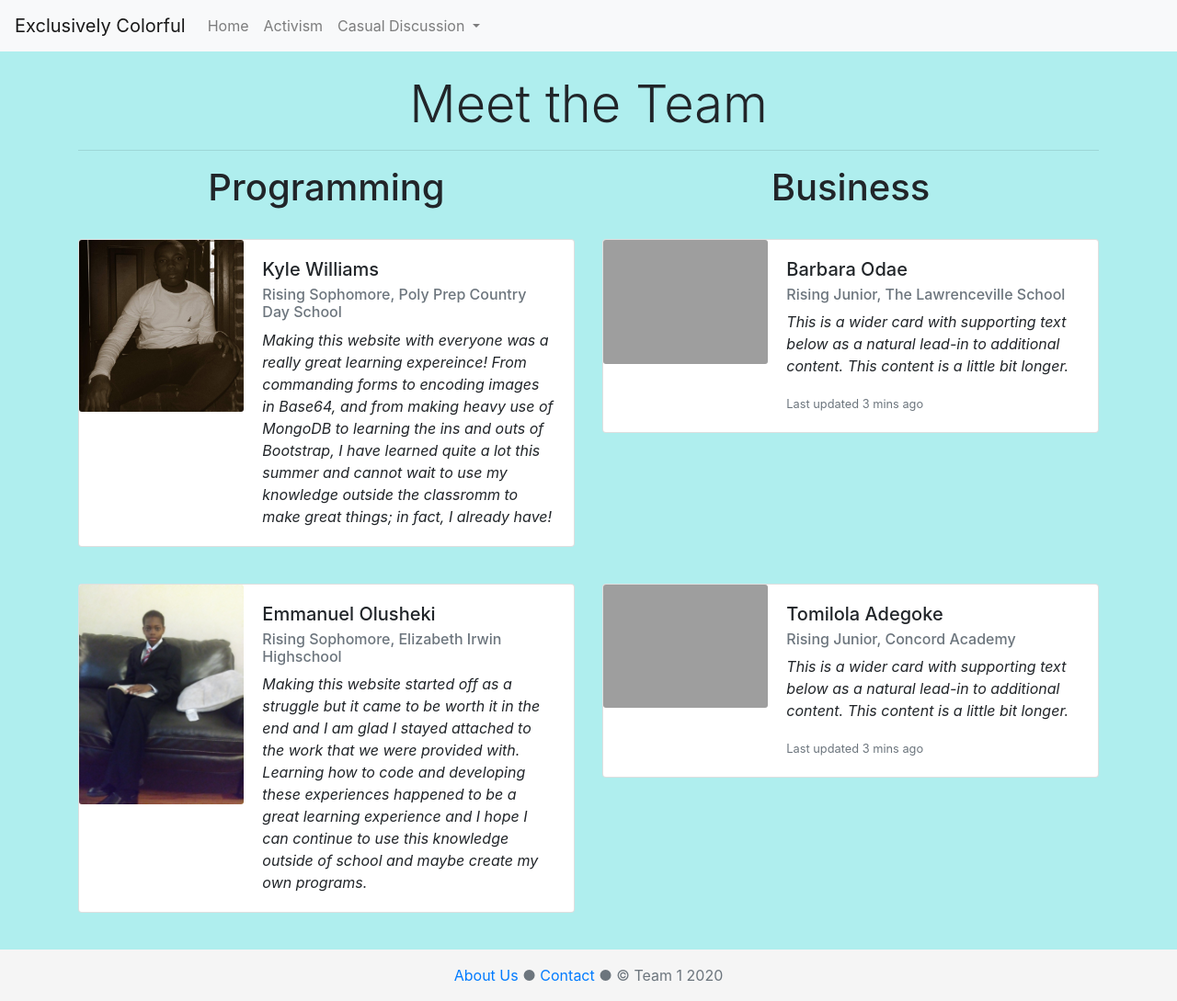
After one commit to SuperSonicHub1/exclusively-colorful, a Flask app: page /about in a window 1280 px wide. The commit adds this page. Shown: the whole page at 92% size. Run offline with Flask 2, Linux system fonts and the light colour scheme; parts of the project's set-up code (start-up, migrations or seed data) failed here and were passed over; some libraries are stand-ins or nearby versions; grey boxes are pictures that could not be loaded.

Commit message:
MVP created!

```diff
--- a/main.py
+++ b/main.py
@@ -1,7 +1,7 @@
-from flask import Flask, render_template, flash, request, redirect, url_for
+from flask import Flask, render_template, request, redirect, url_for
 from flask_pymongo import PyMongo
 from bson.objectid import ObjectId
-from model import validate_image, schools
+from model import validate_image, schools, topics
 from datetime import datetime
 import os
 import base64
@@ -16,55 +16,68 @@ mongo = PyMongo(app)
 # Index
 @app.route('/')
 def index():
-  return render_template('index.html', path=request.path)
+  return render_template('index.html', path=request.path, topics=topics())
 
+# About Us
+@app.route('/about')
+def about():
+  return render_template('about.html')
 
 # Activism
 @app.route('/activism')
 def activism():
-  return render_template('activism/index.html', path=request.path, posts=mongo.db.activism.find({}))
+  return render_template('activism/index.html', path=request.path, posts=mongo.db.activism.find({}), topics=topics())
 
 @app.route('/activism/create')
 def createActivism():
-  return render_template('activism/create.html',schools=schools())
+  return render_template('activism/create.html', path=request.path, schools=schools(), topics=topics())
 
 @app.route('/activism/post/<objectID>')
 def postActivism(objectID):
-  return render_template('activism/post.html', post=mongo.db.activism.find_one_or_404({'_id': ObjectId(objectID)}))
+  return render_template('activism/post.html', path=request.path, post=mongo.db.activism.find_one_or_404({'_id': ObjectId(objectID)}), topics=topics())
 
 @app.route('/activism/render', methods=["POST"])
 def renderActivism():
+  image = ''
   uploaded_file = request.files['image']
   if uploaded_file.filename != '' and \
     os.path.splitext(uploaded_file.filename)[1] not in ALLOWED_EXTENSIONS and \
     os.path.splitext(uploaded_file.filename)[1] == validate_image(uploaded_file.stream):
     image = base64.b64encode(uploaded_file.read()).decode('ascii', 'strict')
+    image_format=validate_image(uploaded_file.stream)
   else:
     image = ''
+    image_format=''
 
   posts = mongo.db.activism
   post = posts.insert_one({
-      'title':request.form['title'],
-      'description': request.form['description'],
-      'image': image,
-      'school': request.form['school'],
-      'time': datetime.now()
+    'title':request.form['title'],
+    'description': request.form['description'],
+    'image': image,
+    'image_format': image_format,
+    'school': request.form['school'],
+    'time': datetime.now()
   })
   return redirect(url_for('postActivism', objectID=post.inserted_id))
 
 # Casual
 @app.route('/casual')
 def casual():
-  return render_template('casual/index.html', path=request.path, posts=mongo.db.casual.find({}))
+  try:
+    if request.args['t']:
+      return render_template('casual/index.html', path=request.path, posts=mongo.db.casual.find({'topic': request.args['t']}), topics=topics(), topic=request.args['t'])
+  except:
+    pass
+  return render_template('casual/index.html', path=request.path, posts=mongo.db.casual.find({}), topics=topics(), topic='')
 
 
 @app.route('/casual/create')
 def createCasual():
-  return render_template('casual/create.html',schools=schools())
+  return render_template('casual/create.html', path=request.path, schools=schools(), topics=topics())
 
 @app.route('/casual/post/<objectID>')
 def postCasual(objectID):
-  return render_template('casual/post.html', post=mongo.db.casual.find_one_or_404({'_id': ObjectId(objectID)}))
+  return render_template('casual/post.html', post=mongo.db.casual.find_one_or_404({'_id': ObjectId(objectID)}), path=request.path, topics=topics())
 
 @app.route('/casual/render', methods=["POST"])
 def renderCasual():
@@ -73,16 +86,20 @@ def renderCasual():
     os.path.splitext(uploaded_file.filename)[1] not in ALLOWED_EXTENSIONS and \
     os.path.splitext(uploaded_file.filename)[1] == validate_image(uploaded_file.stream):
     image = base64.b64encode(uploaded_file.read()).decode('ascii', 'strict')
+    image_format=validate_image(uploaded_file.stream)
   else:
     image = ''
+    image_format=''
 
   posts = mongo.db.casual
   post = posts.insert_one({
-      'title':request.form['title'],
-      'description': request.form['description'],
-      'image': image,
-      'school': request.form['school'],
-      'time': datetime.now()
+    'title':request.form['title'],
+    'description': request.form['description'],
+    'image': image,
+    'image_format': image_format,
+    'school': request.form['school'],
+    'topic': request.form['topic'],
+    'time': datetime.now()
   })
   return redirect(url_for('postCasual', objectID=post.inserted_id))
 
--- a/model.py
+++ b/model.py
@@ -10,5 +10,9 @@ def validate_image(stream):
   return '.' + (format if format != 'jpeg' else 'jpg')
 
 def schools():
-  with open("names.json")as f:
+  with open("utils/names.json")as f:
     return json.load(f)
+
+def topics():
+  with open("utils/topics.json")as f:
+    return json.load(f)
--- a/pyproject.toml
+++ b/pyproject.toml
@@ -8,7 +8,6 @@ authors = ["Your Name <you@example.com>"]
 python = "^3.8"
 Flask-PyMongo = "^2.3.0"
 dnspython = "^2.0.0"
-beautifulsoup4 = "^4.9.1"
 
 [tool.poetry.dev-dependencies]
 
--- /dev/null
+++ b/templates/about.html
@@ -0,0 +1,82 @@
+{% extends 'base.html' %}
+{% block title %}About{% endblock %}
+{% block content %}
+<h1 class="display-4 text-center">Meet the Team</h1>
+<hr>
+<div class="row">
+  <h1 class="col-sm-6 text-center">Programming</h1>
+  <h1 class="col-sm-6 text-center">Business</h1>
+</div>
+<br>
+<div class="row">
+  <div class="col-sm-6">
+    <div class="card mb-3" style="max-width: 540px;">
+      <div class="row no-gutters">
+        <div class="col-md-4">
+          <img src="static/about/kyle.jpg" class="card-img" alt="Sepia portrait of Kyle Williams.">
+        </div>
+        <div class="col-md-8">
+          <div class="card-body">
+            <h5 class="card-title">Kyle Williams</h5>
+            <h6 class="card-subtitle mb-2 text-muted">Rising Sophomore, Poly Prep Country Day School</h6>
+            <p class="card-text"><em> Making this website with everyone was a really great learning expereince! From commanding forms to encoding images in Base64, and from making heavy use of MongoDB to learning the ins and outs of Bootstrap, I have learned quite a lot this summer and cannot wait to use my knowledge outside the classromm to make great things; in fact, I already have!</em></p>
+          </div>
+        </div>
+      </div>
+    </div>
+  </div>
+  <div class="col-sm-6">
+    <div class="card mb-3" style="max-width: 540px;">
+      <div class="row no-gutters">
+        <div class="col-md-4">
+          <img src="..." class="card-img" alt="...">
+        </div>
+        <div class="col-md-8">
+          <div class="card-body">
+            <h5 class="card-title">Barbara Odae</h5>
+            <h6 class="card-subtitle mb-2 text-muted">Rising Junior, The Lawrenceville School</h6>
+            <p class="card-text"><em>This is a wider card with supporting text below as a natural lead-in to additional content. This content is a little bit longer.</em></p>
+            <p class="card-text"><small class="text-muted">Last updated 3 mins ago</small></p>
+          </div>
+        </div>
+      </div>
+    </div>
+  </div>
+</div>
+<br>
+<div class="row">
+  <div class="col-sm-6">
+    <div class="card mb-3" style="max-width: 540px;">
+      <div class="row no-gutters">
+        <div class="col-md-4">
+          <img src="static/about/Emmanuel.jpg" class="card-img" alt="Old photo of Emanuel">
+        </div>
+        <div class="col-md-8">
+          <div class="card-body">
+            <h5 class="card-title">Emmanuel Olusheki</h5>
+             <h6 class="card-subtitle mb-2 text-muted">Rising Sophomore, Elizabeth Irwin Highschool</h6>
+            <p class="card-text"><em>Making this website started off as a struggle but it came to be worth it in the end and I am glad I stayed attached to the work that we were provided with. Learning how to code and developing these experiences happened to be a great learning experience and I hope I can continue to use this knowledge outside of school and maybe create my own programs.</em></p>
+          </div>
+        </div>
+      </div>
+    </div>
+  </div>
+  <div class="col-sm-6">
+    <div class="card mb-3" style="max-width: 540px;">
+      <div class="row no-gutters">
+        <div class="col-md-4">
+          <img src="..." class="card-img" alt="...">
+        </div>
+        <div class="col-md-8">
+          <div class="card-body">
+            <h5 class="card-title">Tomilola Adegoke</h5>
+            <h6 class="card-subtitle mb-2 text-muted">Rising Junior, Concord Academy</h6>
+            <p class="card-text"><em>This is a wider card with supporting text below as a natural lead-in to additional content. This content is a little bit longer.</em></p>
+            <p class="card-text"><small class="text-muted">Last updated 3 mins ago</small></p>
+          </div>
+        </div>
+      </div>
+    </div>
+  </div>
+</div>
+{% endblock %}
--- a/templates/base.html
+++ b/templates/base.html
@@ -1,25 +1,25 @@
 <!doctype html>
 <html lang="en" class='h-100'>
   <head>
-    <!-- Required meta tags -->
+        <!-- Required meta tags -->
     <meta charset="utf-8">
     <meta name="viewport" content="width=device-width, initial-scale=1, shrink-to-fit=no">
-    <title>{% block title %}{% endblock %} - Team 1</title>
+    <title>{% block title %}{% endblock %} - Exclusively Colorful</title>
     <!-- Bootstrap CSS -->
     <link rel="stylesheet" href="https://stackpath.bootstrapcdn.com/bootstrap/4.5.0/css/bootstrap.min.css" integrity="sha384-9aIt2nRpC12Uk9gS9baDl411NQApFmC26EwAOH8WgZl5MYYxFfc+NcPb1dKGj7Sk" crossorigin="anonymous">
     <!-- Font Awesome -->
-     <link rel="stylesheet" href="https://use.fontawesome.com/releases/v5.7.2/css/all.css" integrity="sha384-fnmOCqbTlWIlj8LyTjo7mOUStjsKC4pOpQbqyi7RrhN7udi9RwhKkMHpvLbHG9Sr" crossorigin="anonymous">
+    <link rel="stylesheet" href="https://use.fontawesome.com/releases/v5.7.2/css/all.css" integrity="sha384-fnmOCqbTlWIlj8LyTjo7mOUStjsKC4pOpQbqyi7RrhN7udi9RwhKkMHpvLbHG9Sr" crossorigin="anonymous">
   </head>
-  <body class='d-flex flex-column h-100'>
+  <body class='d-flex flex-column h-100' style="background-color:PaleTurquoise;">
     {% block body %}
     {% block navbar %}
-    <nav class="navbar navbar-expand-lg navbar-light bg-light">
-      <a class="navbar-brand" href="/">Team 1</a>
+    <nav class="navbar navbar-expand-lg navbar-light bg-light" >
+      <a class="navbar-brand" href="/">Exclusively Colorful</a>
       <button class="navbar-toggler" type="button" data-toggle="collapse" data-target="#navbarSupportedContent" aria-controls="navbarSupportedContent" aria-expanded="false" aria-label="Toggle navigation">
         <span class="navbar-toggler-icon"></span>
       </button>
 
-      <div class="collapse navbar-collapse" id="navbarSupportedContent">
+      <div class="collapse navbar-collapse" id="navbarSupportedContent" >
         <ul class="navbar-nav mr-auto">
           <li class="nav-item {{ "active" if path=="/" }}">
             <a class="nav-link" href="/">Home{% if path=="/" %}<span class="sr-only">(current)</span>{% endif %}</a>
@@ -27,8 +27,17 @@
           <li class="nav-item {{ "active" if 'activism' in path }}">
             <a class="nav-link" href="/activism">Activism{% if 'activism' in path %}<span class="sr-only">(current)</span>{% endif %}</a>
           </li>
-          <li class="nav-item {{ "active" if 'casual' in path }}">
-            <a class="nav-link" href="/casual">Casual Discussion{% if 'casual' in path %}<span class="sr-only">(current)</span>{% endif %}</a>
+          <li class="nav-item dropdown {{ "active" if 'casual' in path }}">
+            <a class="nav-link dropdown-toggle" href="/casual" id="navbarDropdown" role="button" data-toggle="dropdown" aria-haspopup="true" aria-expanded="false">
+            Casual Discussion{% if 'casual' in path %}<span class="sr-only">(current)</span>{% endif %}
+            </a>
+            <div class="dropdown-menu" aria-labelledby="navbarDropdown">
+              {% for topic in topics %}
+              <a class="dropdown-item" href="/casual?t={{topic}}">{{topic}}</a>
+              {% endfor %}
+              <div class="dropdown-divider"></div>
+              <a class="dropdown-item" href="/casual">All</a>
+            </div>
           </li>
         </ul>
         {% block button %}{% endblock %}
@@ -40,7 +49,7 @@
     <br>
     <footer class="mt-auto py-3" style="background-color: #f5f5f5; text-align: center;">
       <div class="container">
-        <span class="text-muted"><a href="">Terms of Service</a>	● <a href="">Privacy Policy</a>	● <a href="">About Us</a>	● <a href="">Contact</a>	● © Team 1 2020</span>
+        <span class="text-muted"><a href="/about">About Us</a>	● <a href="">Contact</a>	● © Team 1 2020</span>
       </div>
     </footer>
     {% endblock %}
```
Also changed, not shown: TODO.txt (+13 -3 lines), templates/activism/index.html (+2 -2 lines), templates/activism/post.html (+2 -2 lines), templates/casual/create.html (+11 -1 lines), templates/casual/index.html (+7 -3 lines), templates/casual/post.html (+2 -2 lines), templates/index.html (+23 -0 lines), utils/topics.json (added, +10 -0 lines), static/about/Emmanuel.jpg (added), static/about/kyle.jpg (added), static/activism.png (added), utils/names.json (renamed from names.json), 1 other file.
